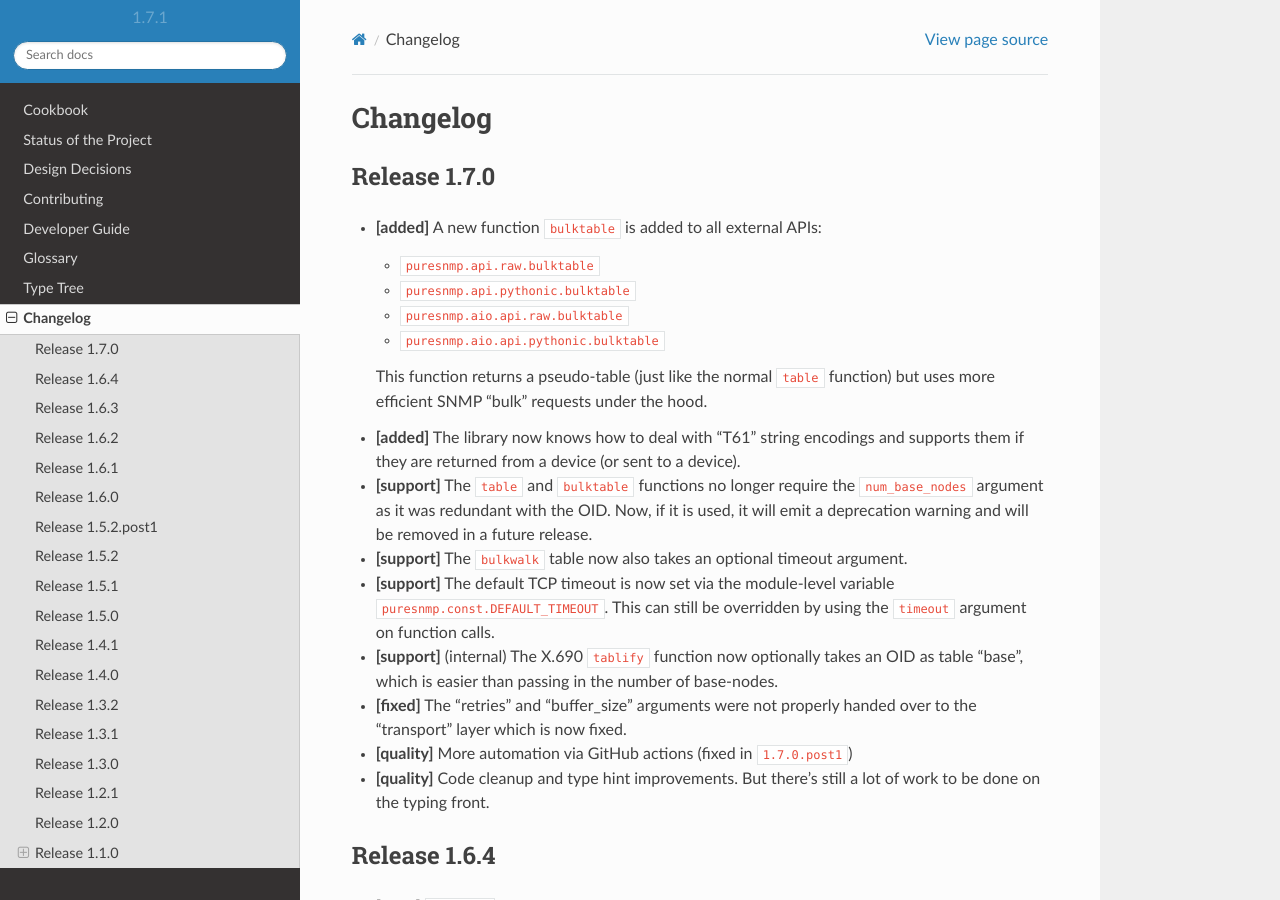
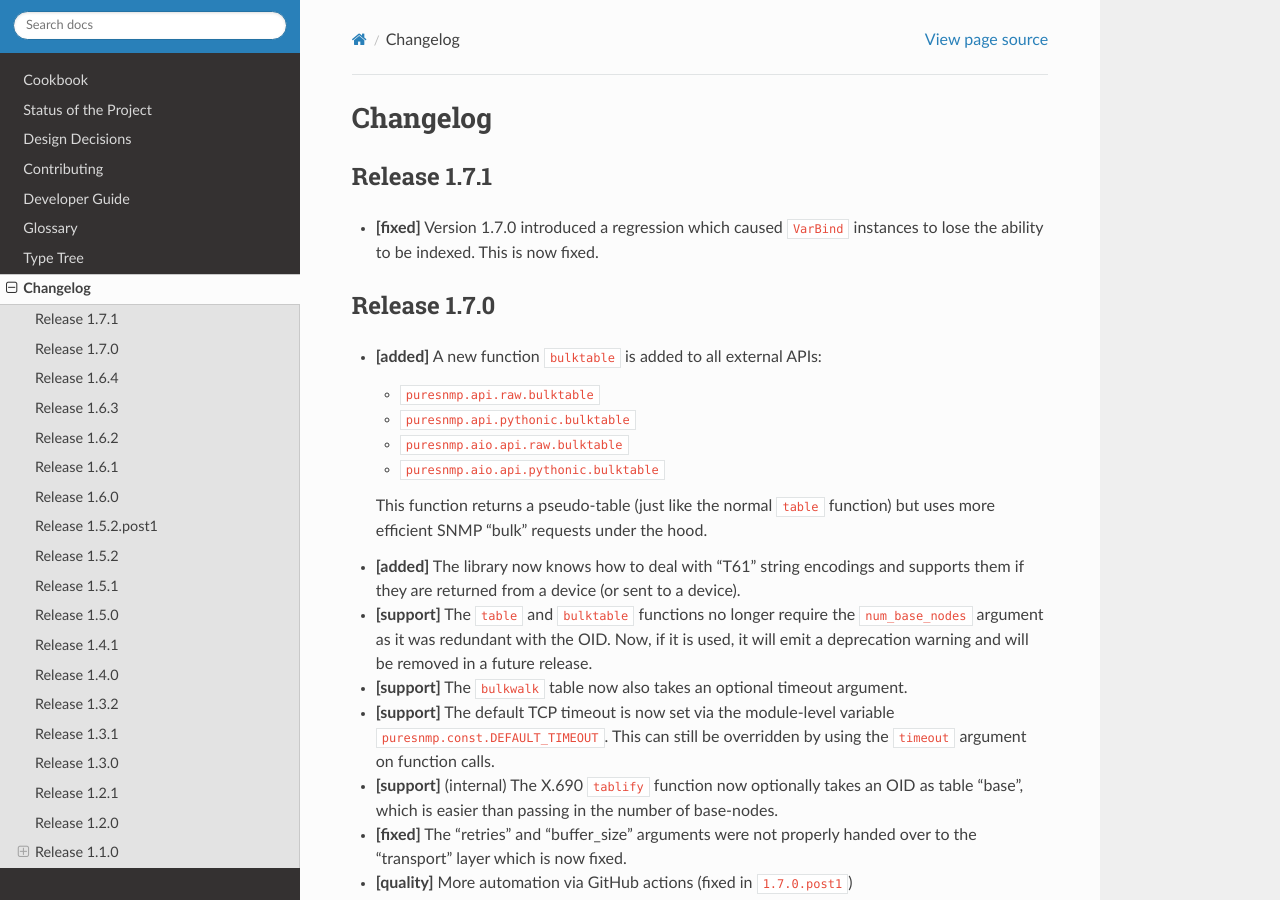
Before and after one commit to exhuma/puresnmp, a Sphinx documentation site: the page built from docs/changelog.rst, in a window 1280 px wide and 900 px high. Built offline with Sphinx 7.4.7 and the Read the Docs theme 2.0.0, drawn with Linux system fonts in a browser that asks for light colours.

Commit message:
Update changelog

```diff
--- a/docs/changelog.rst
+++ b/docs/changelog.rst
@@ -1,5 +1,11 @@
 Changelog
 =========
+
+Release 1.7.1
+~~~~~~~~~~~~~
+
+* **[fixed]** Version 1.7.0 introduced a regression which caused ``VarBind``
+  instances to lose the ability to be indexed. This is now fixed.
 
 Release 1.7.0
 ~~~~~~~~~~~~~
```
